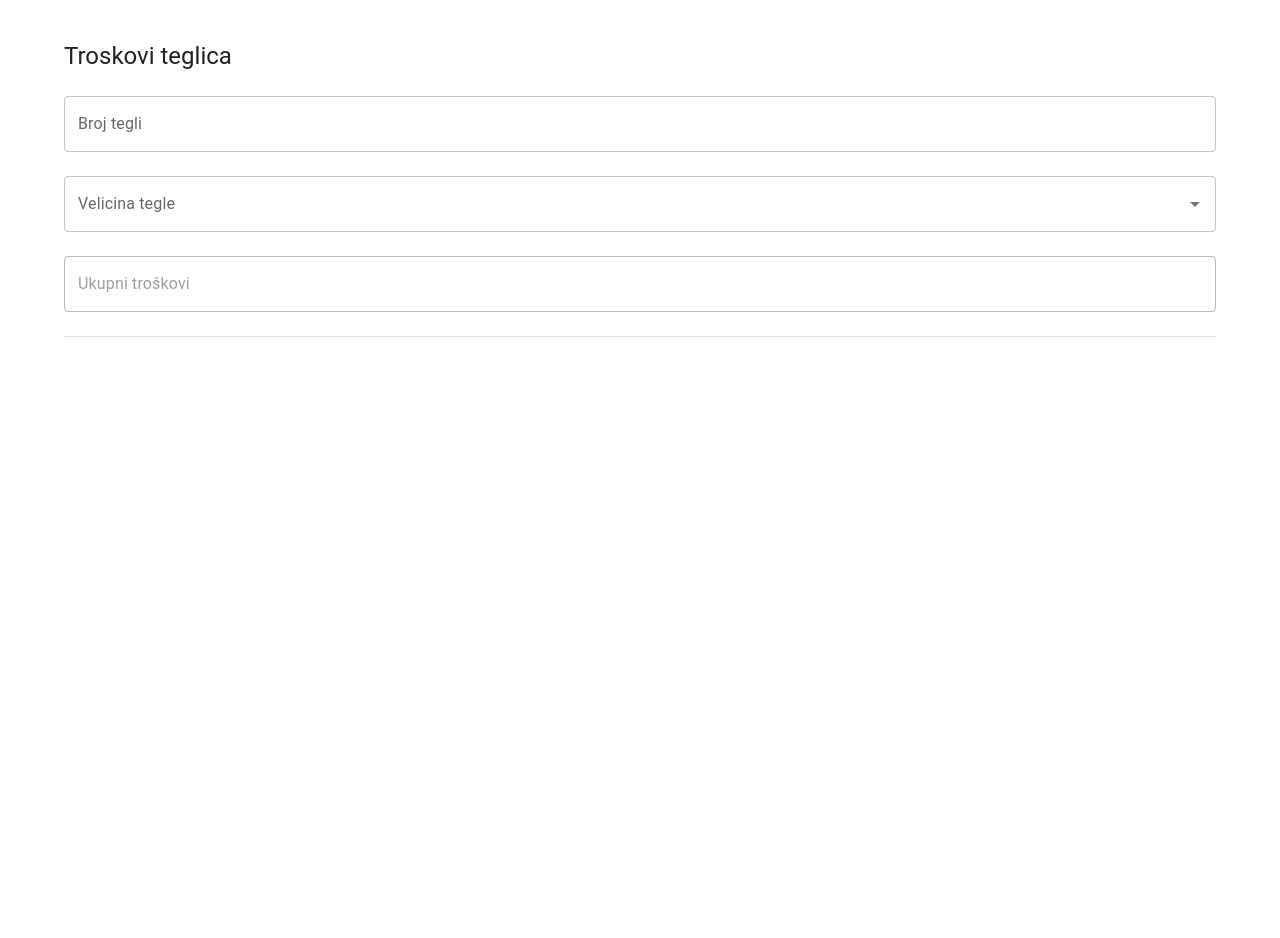
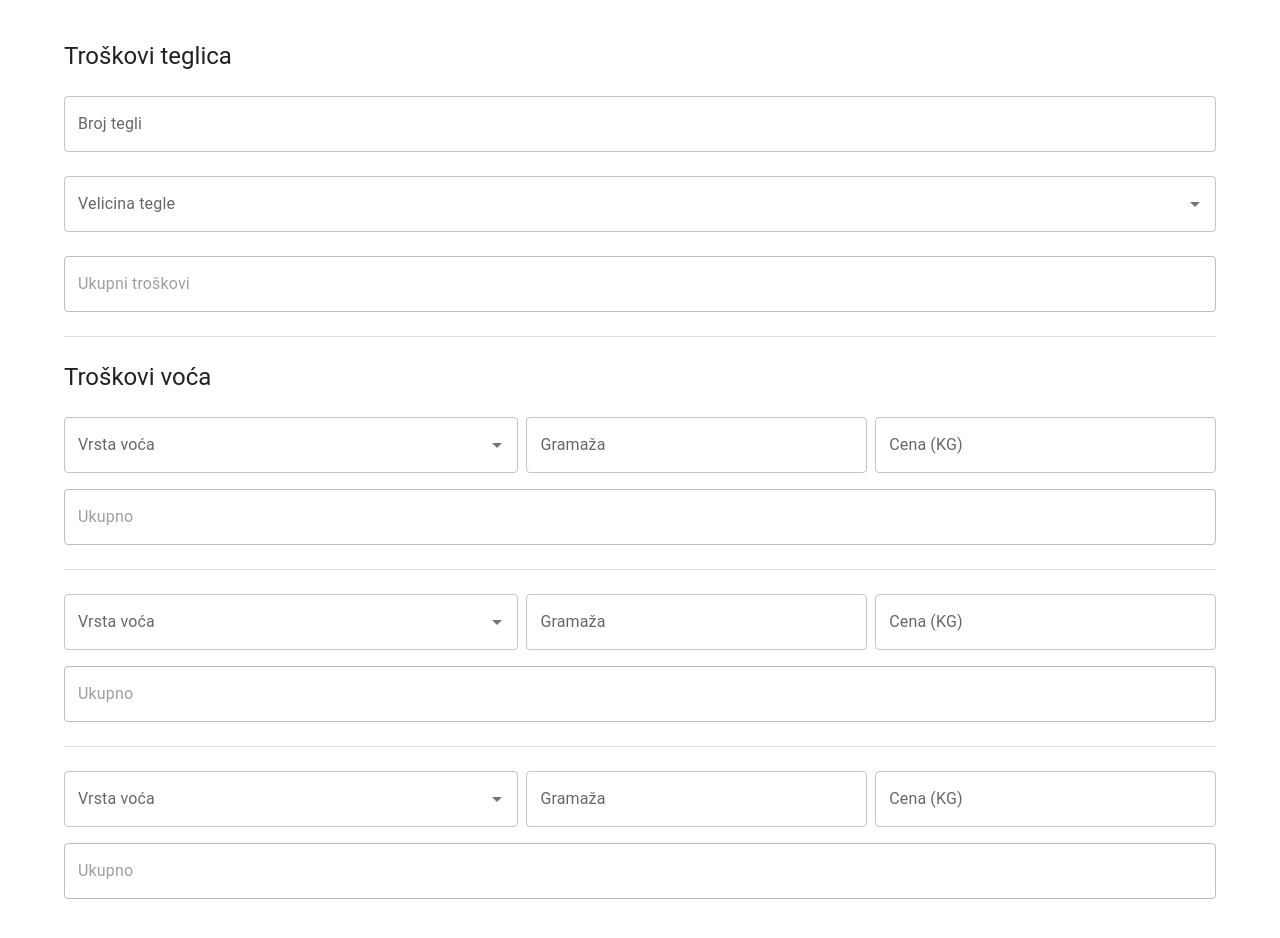
Before and after one commit to LakiTheGreat/UI_dzem_kalkulator, a React (Create React App) app in the folder my-app/: page / in a window 1280 px wide. Before the commit the page ends 800 px from the top, so only its background shows below. Built offline with nearby package versions, Linux system fonts and the light colour scheme; some icons are missing.

Commit message:
cena voca

```diff
--- a/my-app/src/App.tsx
+++ b/my-app/src/App.tsx
@@ -3,7 +3,7 @@ import Form from './form';
 
 function App() {
   return (
-    <Container sx={{ py: 5 }}>
+    <Container sx={{ my: 5 }}>
       <Form />
     </Container>
   );
--- a/my-app/src/form/RHFAutoComplete.tsx
+++ b/my-app/src/form/RHFAutoComplete.tsx
@@ -67,6 +67,7 @@ const RHFAutoComplete = forwardRef<HTMLInputElement, RHFAutoCompleteProps>(
                   return (
                     <TextField
                       {...params}
+                      sx={{ width: '100%' }}
                       label={
                         <span
                           dangerouslySetInnerHTML={{
--- a/my-app/src/form/RHFTextInput.tsx
+++ b/my-app/src/form/RHFTextInput.tsx
@@ -58,7 +58,7 @@ const RHFTextInput = forwardRef<HTMLInputElement, RHFTextInputProps>(
         render={({ field, fieldState: { error } }) => {
           const displayedValue =
             showCurrency && typeof field.value === 'number'
-              ? `${field.value} DIN`
+              ? `${field.value} din`
               : field.value;
 
           const handleChange = (e: React.ChangeEvent<HTMLInputElement>) => {
--- a/my-app/src/form/index.tsx
+++ b/my-app/src/form/index.tsx
@@ -9,6 +9,18 @@ type FormData = {
   numOfCups: number | string;
   typeOfCups: number | string;
   priceOfCups: number | string;
+  fruits1: number | string;
+  fruits2: number | string;
+  fruits3: number | string;
+  fruitsG1: number | string;
+  fruitsG2: number | string;
+  fruitsG3: number | string;
+  fruitsPrice1: number | string;
+  fruitsPrice2: number | string;
+  fruitsPrice3: number | string;
+  fruits1Total: number | string;
+  fruits2Total: number | string;
+  fruits3Total: number | string;
 };
 
 const cupTypes: MenuItemType[] = [
@@ -24,18 +36,62 @@ const cupTypes: MenuItemType[] = [
   },
 ];
 
+const fruits: MenuItemType[] = [
+  {
+    key: 1,
+    value: 1,
+    menuItemLabel: 'Jagode',
+  },
+  {
+    key: 2,
+    value: 2,
+    menuItemLabel: 'Šljive',
+  },
+  {
+    key: 3,
+    value: 3,
+    menuItemLabel: 'Pomorandže',
+  },
+  {
+    key: 4,
+    value: 4,
+    menuItemLabel: 'Kajsije',
+  },
+];
+
 export default function Form() {
   const methods = useForm<FormData>({
     defaultValues: {
       numOfCups: ' ',
       typeOfCups: '',
       priceOfCups: '',
+      fruits1: '',
+      fruits2: '',
+      fruits3: '',
+      fruitsG1: '',
+      fruitsG2: '',
+      fruitsG3: '',
+      fruitsPrice1: '',
+      fruitsPrice2: '',
+      fruitsPrice3: '',
+      fruits1Total: '',
+      fruits2Total: '',
+      fruits3Total: '',
     },
   });
 
   const { handleSubmit, watch, setValue } = methods;
 
-  const { numOfCups, typeOfCups } = watch();
+  const {
+    numOfCups,
+    typeOfCups,
+    fruitsG1,
+    fruitsPrice1,
+    fruitsG2,
+    fruitsPrice2,
+    fruitsG3,
+    fruitsPrice3,
+  } = watch();
 
   const formSubmit = async (data: FormData) => {
     console.log('ASD');
@@ -47,11 +103,36 @@ export default function Form() {
     }
   }, [numOfCups, typeOfCups, setValue]);
 
+  useEffect(() => {
+    if (fruitsG1 && fruitsPrice1) {
+      setValue(
+        'fruits1Total',
+        (Number(fruitsPrice1) / 1000) * Number(fruitsG1)
+      );
+    }
+  }, [fruitsG1, fruitsPrice1, setValue]);
+  useEffect(() => {
+    if (fruitsG2 && fruitsPrice2) {
+      setValue(
+        'fruits2Total',
+        (Number(fruitsPrice2) / 1000) * Number(fruitsG2)
+      );
+    }
+  }, [fruitsG2, fruitsPrice2, setValue]);
+  useEffect(() => {
+    if (fruitsG3 && fruitsPrice3) {
+      setValue(
+        'fruits3Total',
+        (Number(fruitsPrice3) / 1000) * Number(fruitsG3)
+      );
+    }
+  }, [fruitsG3, fruitsPrice3, setValue]);
+
   return (
     <FormProvider methods={methods} onSubmit={handleSubmit(formSubmit)}>
       <Stack gap={3}>
         <Stack gap={3}>
-          <Typography variant='h5'>Troskovi teglica </Typography>
+          <Typography variant='h5'>Troškovi teglica </Typography>
           <RHFTextInput name='numOfCups' label='Broj tegli' type='number' />
           <RHFAutoComplete
             name='typeOfCups'
@@ -66,6 +147,87 @@ export default function Form() {
           />
         </Stack>
         <Divider />
+
+        <Stack gap={3}>
+          <Typography variant='h5'>Troškovi voća</Typography>
+
+          {/* PRVA */}
+          <Stack gap={2}>
+            <Stack direction='row' gap={1}>
+              <Stack sx={{ width: '40%' }}>
+                <RHFAutoComplete
+                  name='fruits1'
+                  label='Vrsta voća'
+                  menuItems={fruits}
+                />
+              </Stack>
+              <Stack sx={{ width: '30%' }}>
+                <RHFTextInput name='fruitsG1' label='Gramaža             ' />
+              </Stack>
+              <Stack sx={{ width: '30%' }}>
+                <RHFTextInput name='fruitsPrice1' label='Cena (KG)' />
+              </Stack>
+            </Stack>
+            <RHFTextInput
+              name='fruits1Total'
+              label='Ukupno'
+              disabled={true}
+              showCurrency={true}
+            />
+          </Stack>
+          <Divider />
+
+          {/* DRUGA */}
+          <Stack gap={2}>
+            <Stack direction='row' gap={1}>
+              <Stack sx={{ width: '40%' }}>
+                <RHFAutoComplete
+                  name='fruits2'
+                  label='Vrsta voća'
+                  menuItems={fruits}
+                />
+              </Stack>
+              <Stack sx={{ width: '30%' }}>
+                <RHFTextInput name='fruitsG2' label='Gramaža             ' />
+              </Stack>
+              <Stack sx={{ width: '30%' }}>
+                <RHFTextInput name='fruitsPrice2' label='Cena (KG)' />
+              </Stack>
+            </Stack>
+            <RHFTextInput
+              name='fruits2Total'
+              label='Ukupno'
+              disabled={true}
+              showCurrency={true}
+            />
+          </Stack>
+          <Divider />
+
+          {/* TRECA */}
+          <Stack gap={2}>
+            <Stack direction='row' gap={1}>
+              <Stack sx={{ width: '40%' }}>
+                <RHFAutoComplete
+                  name='fruits3'
+                  label='Vrsta voća'
+                  menuItems={fruits}
+                />
+              </Stack>
+              <Stack sx={{ width: '30%' }}>
+                <RHFTextInput name='fruitsG3' label='Gramaža             ' />
+              </Stack>
+              <Stack sx={{ width: '30%' }}>
+                <RHFTextInput name='fruitsPrice3' label='Cena (KG)' />
+              </Stack>
+            </Stack>
+            <RHFTextInput
+              name='fruits3Total'
+              label='Ukupno'
+              disabled={true}
+              showCurrency={true}
+            />
+          </Stack>
+        </Stack>
       </Stack>
     </FormProvider>
   );
```
